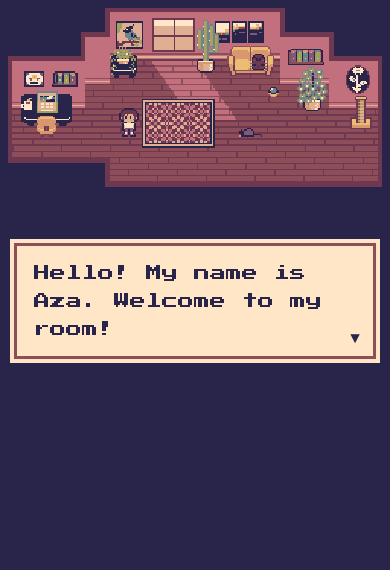
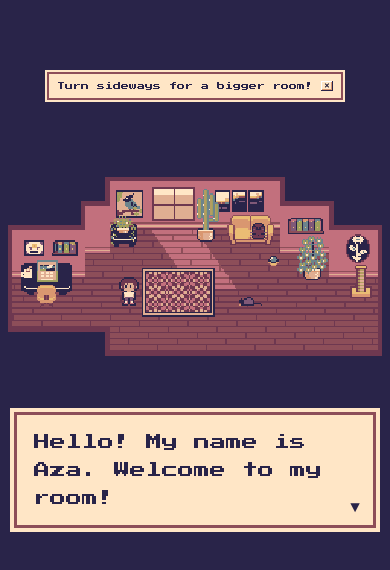
Before and after one commit to StellerJames/RoomForAza, a plain HTML site: page index.html in a window 390 px wide. Drawn offline with nearby package versions, Linux system fonts and the light colour scheme; files whose address does not match are found by name.

Commit message:
Add screenshots, phone rotate hint, pixel-style cursors, and change to grid layout for desktop icons.

```diff
--- a/css/style.css
+++ b/css/style.css
@@ -24,8 +24,6 @@ body {
     background: var(--elderberry);
     font-family: "Press Start 2P", monospace;
 }
-
-/* the room box: full width, but never bigger than 4x, centered */
 
 .room {
     position: relative;
@@ -62,7 +60,6 @@ body {
     border-radius: 6px;
     /* softly rounded corners */
     transition: background-color 0.15s;
-    cursor: pointer;
     /* Windows 98 */
     min-width: 0;
     /* 98.css gives buttons a minimum size */
@@ -177,16 +174,23 @@ body {
     /* 98.css's font */
 }
 
-/* Column holds and arranges all desktop icons */
+/* Grid holds and arranges all desktop icons */
 .desktop-icons {
-    display: flex;
-    flex-direction: column;
-    align-items: flex-start;
-    gap: 16px;
+    display: grid;
+    grid-template-rows: repeat(3, auto);
+    grid-auto-flow: column;
+    grid-auto-columns: 96px;
+    gap: 24px 16px;
     padding: 16px;
-    flex-wrap: wrap;
-    max-height: calc(100dvh - 60px);
-    /* leaves room for the taskbar */
+    justify-content: start;
+    align-content: start;
+}
+
+/* Recycle Bin sits in the bottom-right corner, like a real desktop */
+.desktop-icon[data-window="recycle"] {
+    position: absolute;
+    right: 16px;
+    bottom: 56px;
 }
 
 /* desktop icons: pixel picture above a label */
@@ -246,7 +250,8 @@ body {
 
 /* buttons inside windows and the taskbar */
 .desktop .window button,
-.taskbar button {
+.taskbar button,
+.rotate-hint-close {
     background-color: var(--bisque);
     box-shadow:
         inset -1px -1px var(--elderberry),
@@ -257,7 +262,8 @@ body {
 
 /* pressed: the bevel flips, so the button looks pushed in */
 .desktop .window button:active,
-.taskbar button:active {
+.taskbar button:active,
+.rotate-hint-close:active {
     box-shadow:
         inset -1px -1px #ffffff,
         inset 1px 1px var(--elderberry),
@@ -336,3 +342,71 @@ body {
     max-height: 360px;
     margin: 0 auto 8px;
 }
+
+/* rotate hint: hidden unless a phone is held upright */
+.rotate-hint {
+    display: none;
+}
+
+@media (orientation: portrait) and (max-width: 600px) {
+    .rotate-hint {
+        position: absolute;
+        top: 8dvh;
+        /* in the space above the room */
+        left: 50%;
+        transform: translateX(-50%);
+        /* centered horizontally */
+        width: max-content;
+        /* only as wide as its text */
+        max-width: calc(100% - 16px);
+        display: flex;
+        align-items: center;
+        justify-content: center;
+        gap: 8px;
+        padding: 10px 12px;
+        text-align: center;
+        border: 2px solid var(--elderberry);
+        box-shadow: inset 0 0 0 2px var(--bisque), inset 0 0 0 4px var(--rialto);
+        background-color: var(--bisque);
+        color: var(--elderberry);
+        font-size: 8px;
+        line-height: 1.6;
+    }
+
+    .rotate-hint p {
+        margin: 0;
+    }
+
+    /* phones held upright: lowers the room into the middle of the screen */
+    .stage {
+        padding-top: 20dvh;
+    }
+}
+
+/* small square close button on rotation hint window */
+.rotate-hint-close {
+    min-width: 0;
+    min-height: 0;
+    width: 12px;
+    height: 10px;
+    padding: 0px;
+    color: var(--elderberry);
+    flex-shrink: 0;
+    display: flex;
+    align-items: center;
+    justify-content: center;
+    font-size: 7px;
+    line-height: 1;
+}
+
+/* pixel-style cursors */
+body {
+    cursor: url("../assets/cursors/cursor-arrow.png") 0 0, auto;
+}
+
+.hotspot,
+.desktop-icon,
+button,
+a {
+    cursor: url("../assets/cursors/cursor-hand.png") 11 0, pointer;
+}
--- a/index.html
+++ b/index.html
@@ -18,6 +18,12 @@
 </head>
 
 <body>
+    <!-- Suggests phone users switch to landscape on phones held upright -->
+    <!-- Dismissed by clicking "x"-->
+    <div class="rotate-hint">
+        <p>Turn sideways for a bigger room!</p>
+        <button class="rotate-hint-close" aria-label="Dismiss">✕</button>
+    </div>
     <div class="stage">
         <main class="room">
             <img class="room-bg" src="assets/room-static.png?v=2"
@@ -212,11 +218,17 @@
             <div class="window-body">
                 <div class="notepad">
                     <p>Hi, I'm Aza!</p>
-                    <p>My background is in art education, where I spent six years teaching students across a wide range of ages. Teaching taught me to explain things clearly and to design for people with different needs, and that shapes how I approach software development today.
+                    <p>My background is in art education, where I spent six years teaching students across a wide range
+                        of ages. Teaching taught me to explain things clearly and to design for people with different
+                        needs, and that shapes how I approach software development today.
                     </p>
-                    <p>I'm now learning to build full-stack web applications and I’m especially drawn to the design side of software: inclusive and visually appealing interfaces. I’m currently exploring web accessibility best practices (such as color contrast, resizable typography, and keyboard navigation).</p>
+                    <p>I'm now learning to build full-stack web applications and I’m especially drawn to the design side
+                        of software: inclusive and visually appealing interfaces. I’m currently exploring web
+                        accessibility best practices (such as color contrast, resizable typography, and keyboard
+                        navigation).</p>
 
-                    <p>When I’m not coding, I enjoy hiking and birding, which is partly why I built Perch, a regional bird identification app.</p>
+                    <p>When I’m not coding, I enjoy hiking and birding, which is partly why I built Perch, a regional
+                        bird identification app.</p>
                 </div>
             </div>
         </div>
--- a/js/room.js
+++ b/js/room.js
@@ -3,16 +3,14 @@ const greeting = "Hello! My name is Aza. Welcome to my room!";
 
 //Dialog lines for each object within room
 const dialog = {
-    character: [
-        "I'm a software development student and I enjoy accessibility and design in programming.",
-        "If you'd like to see some of my work, take a look at my computer!"
-    ],
+    character: ["I'm a software development student and I enjoy accessibility and design in programming.",
+        "If you'd like to see some of my work, take a look at my computer!"],
     cat: ["*purrs*", "*mrrp*"],
     computer: ["Logging on to Aza's computer..."],
     painting: ["It's a painting of a Steller's jay! Unlike a real one, this one stays completely silent while Aza works."],
     cactus: ["A healthy-looking Cowboy Cactus. Its soil looks dry, just like it likes."],
-    pearls: ["A stylish String of Pearls sits near the window. It looks like it was placed here purely for the vibes."],
-    syngonium: ["A bushy Syngonium batik plant. One of the lower leaves has a suspiciously tiny bite mark on it..."],
+    pearls: ["A stylish String of Pearls plant sits near the window. It looks like it was placed here purely for the vibes."],
+    syngonium: ["A bushy Syngonium. One of the lower leaves has a tiny bite mark on it..."],
     bookshelf: ["Mostly books about visual art and houseplants."],
     minishelf: ["A small shelf of well-loved books. A dog-eared copy of Eloquent JavaScript sits in the middle."],
     diploma: ["It’s Aza’s Bachelor of Art Education from WSU!"]
@@ -165,3 +163,8 @@ document.querySelectorAll(".desktop-icon").forEach((icon) => {
 document.querySelectorAll(".close-window").forEach((button) => {
     button.addEventListener("click", () => closeWindow(button));
 });
+
+// Close rotation hint
+document.querySelector(".rotate-hint-close").addEventListener("click", () => {
+    document.querySelector(".rotate-hint").hidden = true;
+});
```
Also changed, not shown: assets/cursors/cursor-arrow.png (added), assets/cursors/cursor-hand.png (added), assets/shots/diogo.png (added), assets/shots/helpdesk.png (added), assets/shots/perch.png (added).
